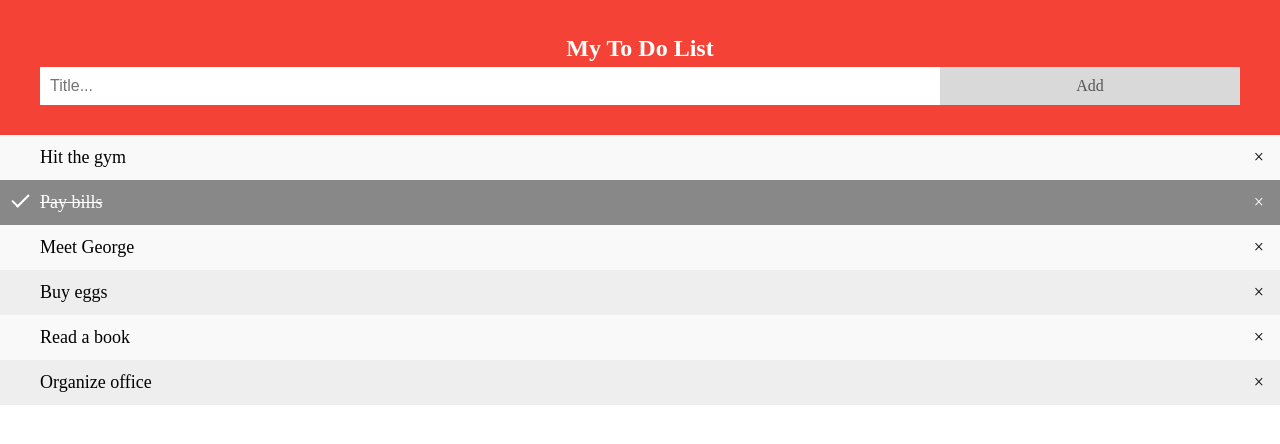
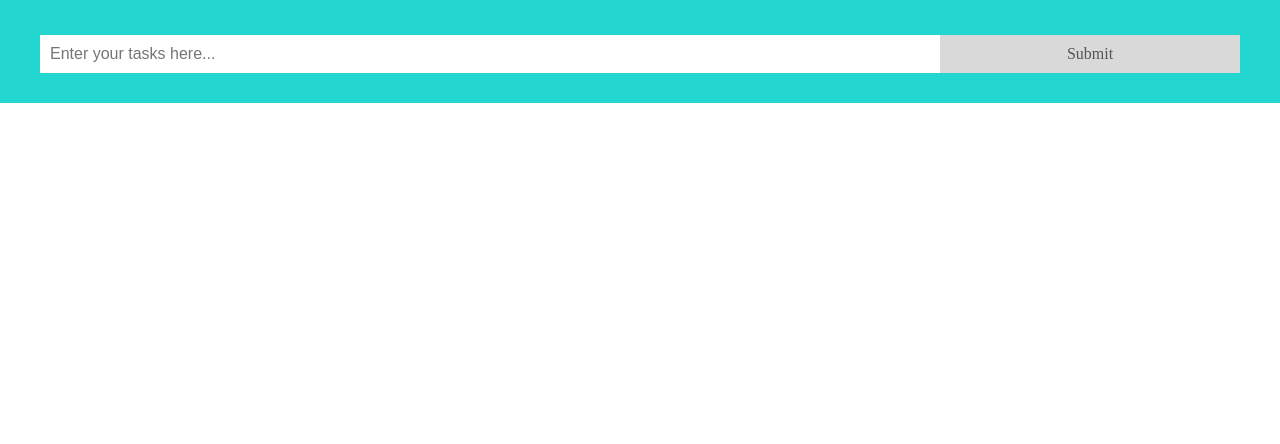
Before and after one commit to skushagra/To-Do, a Django app: page / in a window 1280 px wide. Shown: the top 444 px of the page. Run offline with Django 3.2, Linux system fonts and the light colour scheme.

Commit message:
Update index.html

```diff
--- a/todo/templates/todo/index.html
+++ b/todo/templates/todo/index.html
@@ -25,7 +25,7 @@ ul li {
   position: relative;
   padding: 12px 8px 12px 40px;
   list-style-type: none;
-  background: #eee;
+  background: #d4d2d2;
   font-size: 18px;
   transition: 0.2s;
 
@@ -76,13 +76,13 @@ ul li.checked::before {
 }
 
 .close:hover {
-  background-color: #f44336;
+  background-color: #24d6d0;
   color: white;
 }
 
 /* Style the header */
 .header {
-  background-color: #f44336;
+  background-color: #24d6d0;
   padding: 30px 40px;
   color: white;
   text-align: center;
@@ -121,25 +121,20 @@ input {
 }
 
 .addBtn:hover {
-  background-color: #bbb;
+  background-color: #a6a4a4;
 }
 </style>
 </head>
 <body>
 
 <div id="myDIV" class="header">
-  <h2 style="margin:5px">My To Do List</h2>
-  <input type="text" id="myInput" placeholder="Title...">
-  <span onclick="newElement()" class="addBtn">Add</span>
+  <h2 style="margin:5px"></h2>
+  <input type="text" id="myInput" placeholder="Enter your tasks here...">
+  <span onclick="newElement()" class="addBtn">Submit</span>
 </div>
 
 <ul id="myUL">
-  <li>Hit the gym</li>
-  <li class="checked">Pay bills</li>
-  <li>Meet George</li>
-  <li>Buy eggs</li>
-  <li>Read a book</li>
-  <li>Organize office</li>
+
 </ul>
 
 <script>
```
